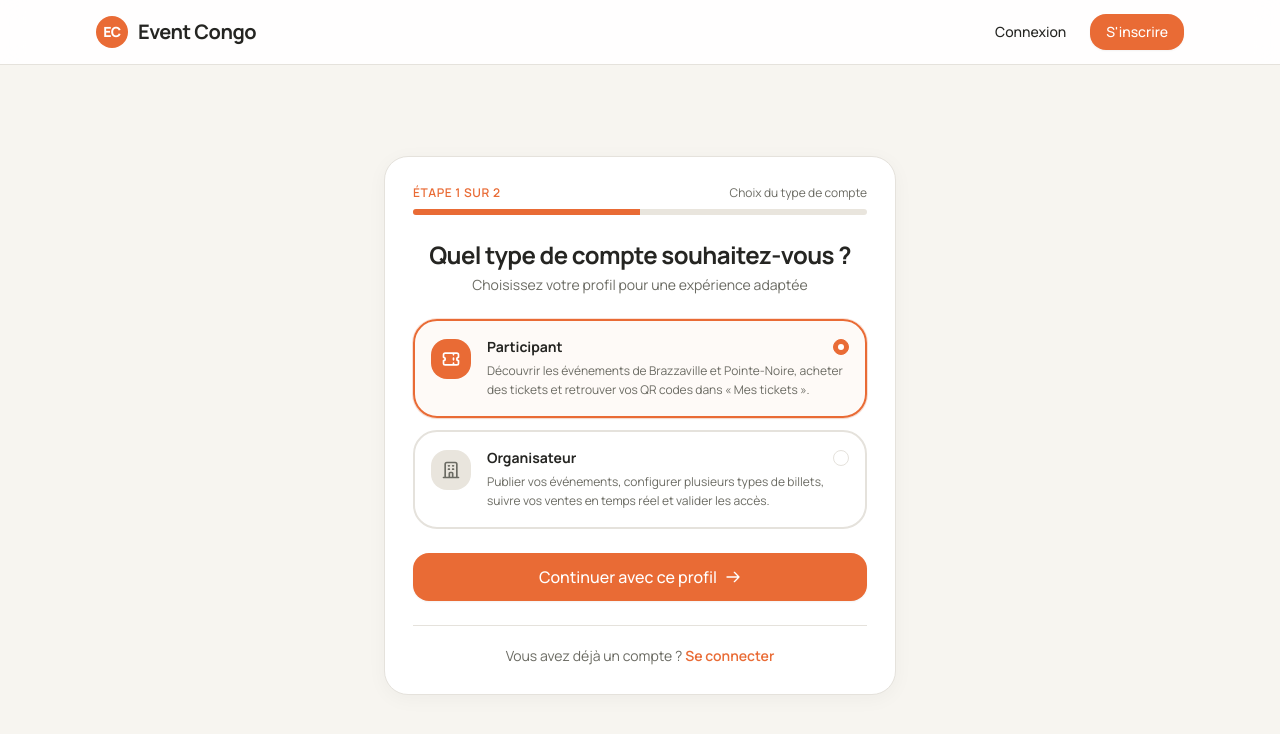
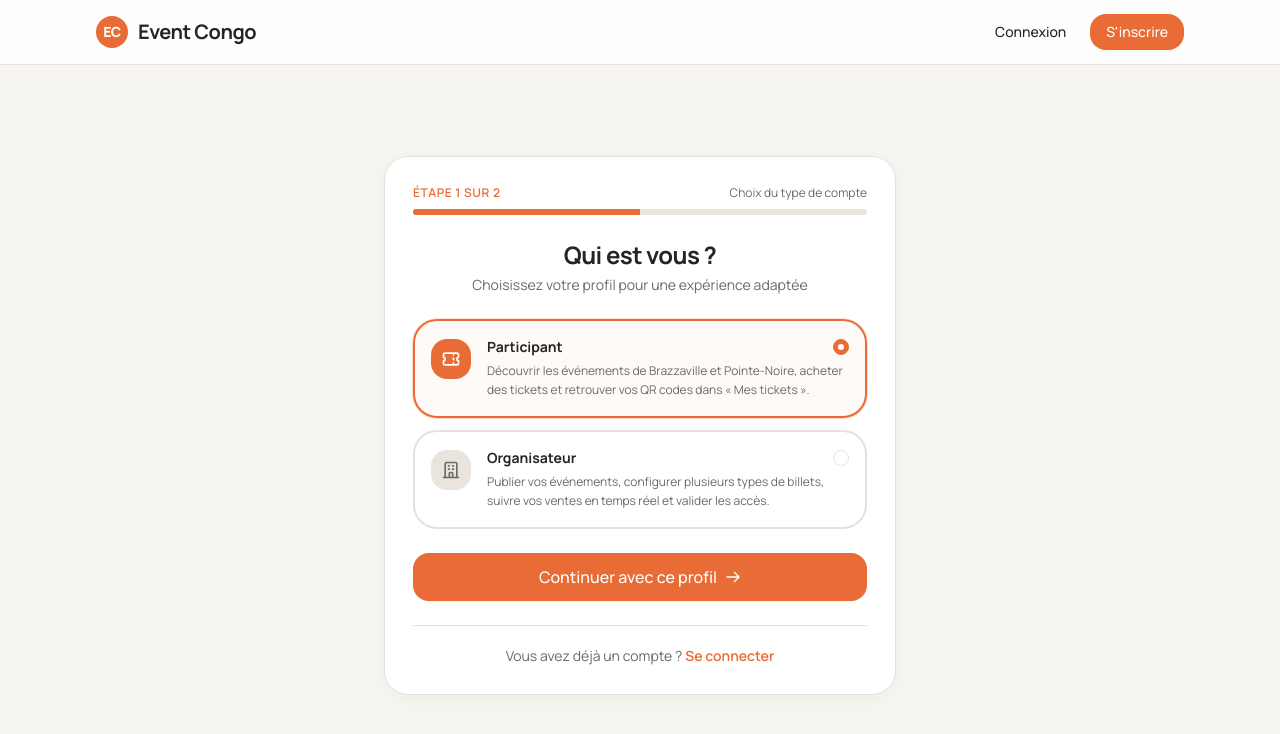
Before and after one commit to thedev-it/s22-groupe7-nextjs-app, a Next.js app: page /register in a window 1280 px wide. Shown: the top 734 px of the page. Built offline with nearby package versions, Linux system fonts and the light colour scheme; no server answers.

Commit message:
fix: update label on register form

```diff
--- a/modules/auth/components/RegisterForm.tsx
+++ b/modules/auth/components/RegisterForm.tsx
@@ -71,7 +71,7 @@ export function RegisterForm() {
           <div>
             <div className="text-center mb-6">
               <h1 className="text-xl sm:text-2xl font-bold text-text-primary tracking-tight">
-                Quel type de compte souhaitez-vous ?
+                Qui est vous ?
               </h1>
               <p className="text-xs sm:text-sm text-text-secondary mt-1">
                 Choisissez votre profil pour une expérience adaptée
```
